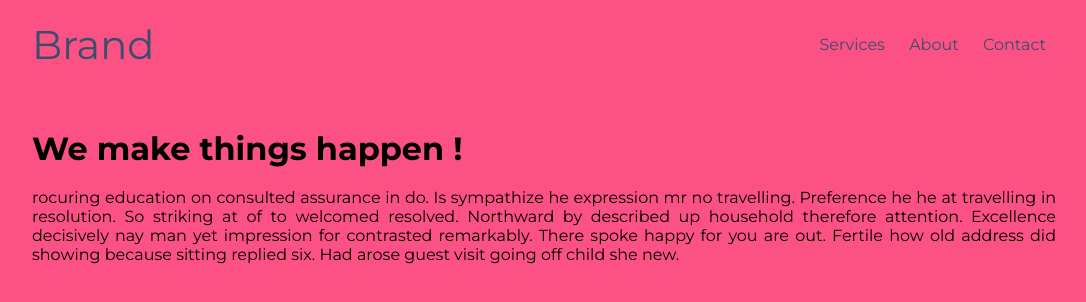
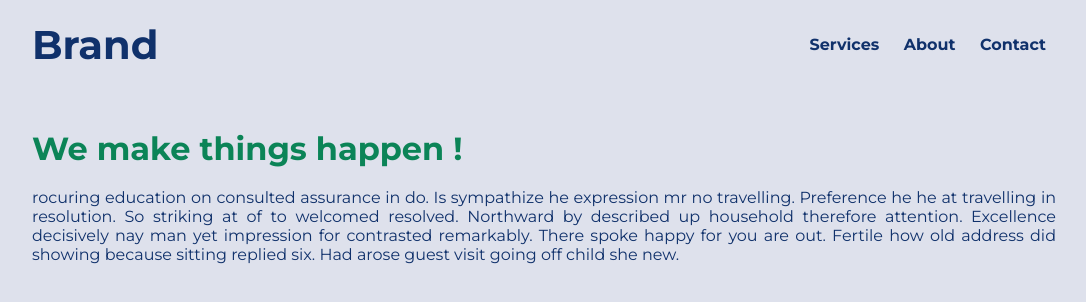
Before and after one commit to h-oussama/project0, a plain HTML site: page index.html in a window 1280 px wide. Shown: the whole page, without its empty margins (96-1182 px from the left). Drawn offline with Linux system fonts and the light colour scheme.

Commit message:
new colors

```diff
--- a/style.scss
+++ b/style.scss
@@ -6,7 +6,7 @@
     box-sizing: border-box;
     padding: 0;
     margin: 0;
-    background-color: #fc5185;
+    background-color: #dee1ec;
 }
 header {
     display: flex;
@@ -19,25 +19,28 @@ header {
 
     font-family: 'Montserrat', sans-serif;
     font-size: 40px;
-    font-weight: 500;
+    font-weight: 700;
     text-decoration: none;
-    color: #364f6b;
+    color: #10316b;
 }
 .nav_links{
     list-style: none;
     font-family: 'Montserrat', sans-serif;
+    font-weight: 700;
 
     li{
         display: inline-block;
         padding: 10px;
         a{
             text-decoration: none;
-            color: #364f6b;
+            color: #10316b;
 
             transition: all 0.3s ease 0s;
 
         }
         a:hover {
+
+            color: #eac100;
 
 
         }
@@ -56,6 +59,7 @@ header {
             padding-left: 10%;
             padding-top: 40px;
             font-family: 'Montserrat', sans-serif;
+            color: #0b8457;
         }
 
         p{
@@ -63,6 +67,7 @@ header {
             text-justify: inter-word;
             padding: 20px 10%;
             font-family: 'Montserrat', sans-serif;
+            color: #10316b;
         }
 }
 
```
Also changed, not shown: style.css, 1 other file.
